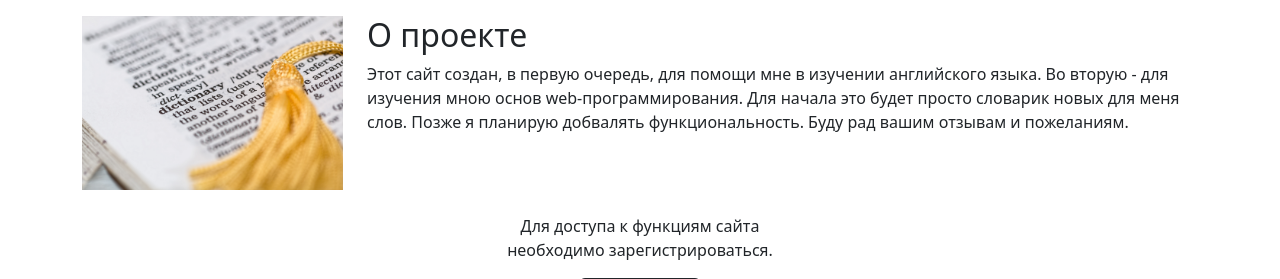
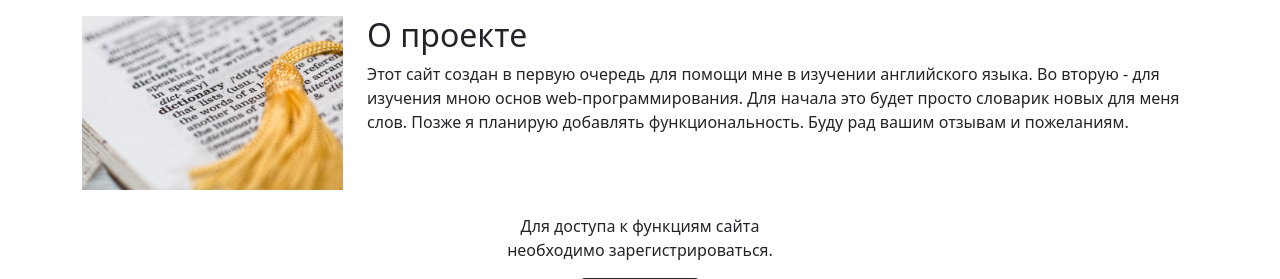
Before and after one commit to kmentyukov/self_education, a Django app: page / in a window 1280 px wide. Shown: the part 56-335 px from the top of the page. Run offline with Django 3.2, Linux system fonts and the light colour scheme; parts of the project's set-up code (start-up, migrations or seed data) failed here and were passed over.

Commit message:
edit index.html

```diff
--- a/self_edu/english/templates/english/index.html
+++ b/self_edu/english/templates/english/index.html
@@ -9,9 +9,9 @@
         </div>
         <div class="col-md-9">
             <h2>О проекте</h2>
-            <p>Этот сайт создан, в первую очередь, для помощи мне в изучении английского языка.
+            <p>Этот сайт создан в первую очередь для помощи мне в изучении английского языка.
                Во вторую - для изучения мною основ web-программирования. Для начала это будет просто
-               словарик новых для меня слов. Позже я планирую добвалять функциональность. Буду рад
+               словарик новых для меня слов. Позже я планирую добавлять функциональность. Буду рад
                вашим отзывам и пожеланиям.
             </p>
         </div>
```
